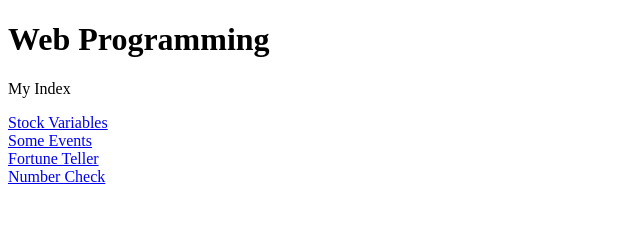
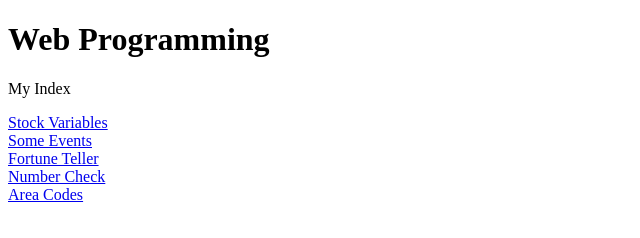
Before and after one commit to JesusAcosta101/JesusAcosta101.github.io, a plain HTML site: page index.html in a window 1280 px wide. Shown: the full height of the page, 0-640 px from the left. Drawn offline with Linux system fonts and the light colour scheme.

Commit message:
Update index.html

```diff
--- a/index.html
+++ b/index.html
@@ -12,6 +12,7 @@
     <a href="JesusAcosta101.github.io/SomeEvents.html">Some Events</a><br>
     <a href="JesusAcosta101.github.io/FortuneTeller.html">Fortune Teller</a><br>
     <a href="JesusAcosta101.github.io/NumberCheck.html">Number Check</a><br>
+    <a href="JesusAcosta101.github.io/AreaCodes.html">Area Codes</a><br>
 
   </div>
 </body>
```
